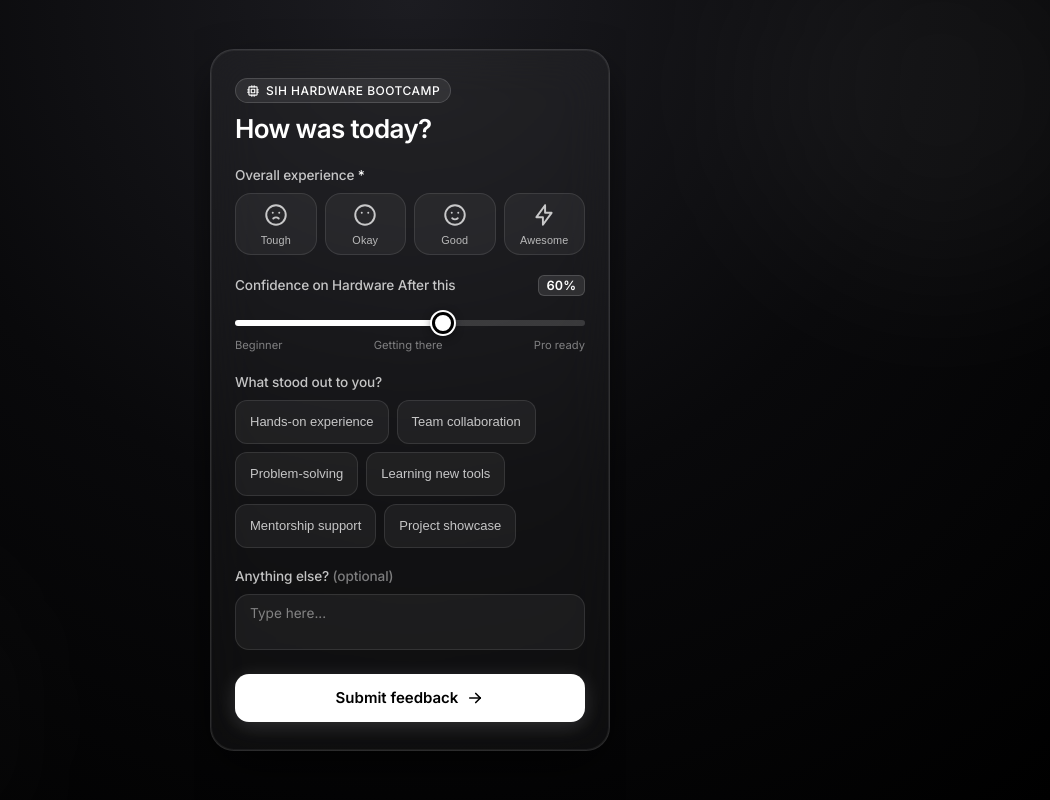
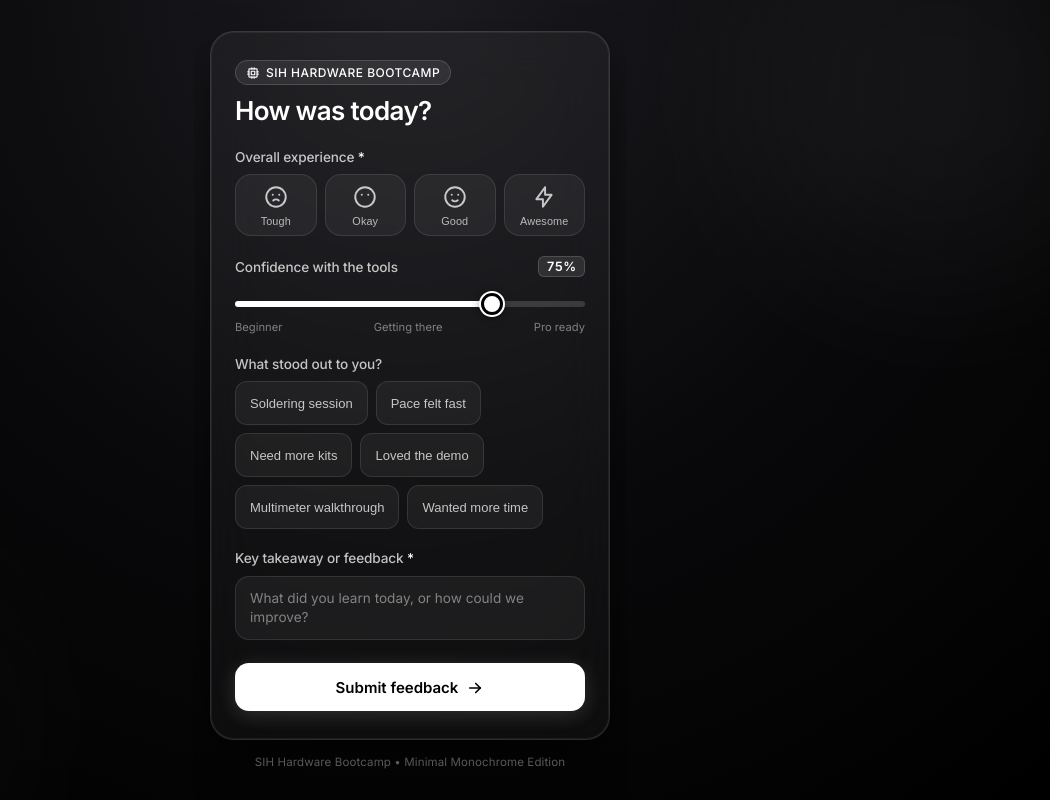
Before and after one commit to krreeshhh/sih-bootcamp-feedback, a Next.js app: page / in a window 1280 px wide. Shown: the whole page, without its empty margins (230-1280 px from the left). Built offline with nearby package versions, Linux system fonts and the light colour scheme; no server answers.

Commit message:
feat: make feedback comment section compulsory with suitable title and validation

```diff
--- a/app/globals.css
+++ b/app/globals.css
@@ -370,13 +370,14 @@ html, body {
 /* Comment Textarea */
 .comment-textarea {
   width: 100%;
-  min-height: 56px;
+  min-height: 64px;
   background: var(--glass-item-bg);
   border: 1px solid var(--glass-item-border);
   border-radius: 14px;
-  padding: 10px 14px;
+  padding: 12px 14px;
   font-family: inherit;
   font-size: 0.85rem;
+  line-height: 1.4;
   color: var(--text-primary);
   resize: none;
   outline: none;
@@ -391,6 +392,12 @@ html, body {
   background: rgba(255, 255, 255, 0.08);
   border-color: rgba(255, 255, 255, 0.5);
   box-shadow: 0 0 0 3px rgba(255, 255, 255, 0.08);
+}
+
+.textarea-error {
+  border-color: rgba(255, 255, 255, 0.6) !important;
+  background: rgba(255, 255, 255, 0.08) !important;
+  box-shadow: 0 0 0 2px rgba(255, 255, 255, 0.25) !important;
 }
 
 /* Submit Button */
--- a/app/page.tsx
+++ b/app/page.tsx
@@ -31,23 +31,24 @@ const RATING_OPTIONS: RatingOption[] = [
 ];
 
 const HIGHLIGHT_OPTIONS = [
-  "Hands-on experience",
-  "Team collaboration",
-  "Problem-solving",
-  "Learning new tools",
-  "Mentorship support",
-  "Project showcase",
+  "Soldering session",
+  "Pace felt fast",
+  "Need more kits",
+  "Loved the demo",
+  "Multimeter walkthrough",
+  "Wanted more time",
 ];
 
 export default function FeedbackFormPage() {
   const [rating, setRating] = useState<RatingType | null>(null);
-  const [confidence, setConfidence] = useState<number>(60);
+  const [confidence, setConfidence] = useState<number>(75);
   const [highlights, setHighlights] = useState<string[]>([]);
   const [comment, setComment] = useState<string>("");
   const [submitted, setSubmitted] = useState<boolean>(false);
   const [loading, setLoading] = useState<boolean>(false);
   const [errorMsg, setErrorMsg] = useState<string | null>(null);
   const [ratingError, setRatingError] = useState<boolean>(false);
+  const [commentError, setCommentError] = useState<boolean>(false);
 
   const toggleHighlight = (item: string) => {
     setHighlights((prev) =>
@@ -59,16 +60,25 @@ export default function FeedbackFormPage() {
     setRating(val);
     if (ratingError) {
       setRatingError(false);
-      setErrorMsg(null);
+      if (!commentError) setErrorMsg(null);
     }
   };
 
   const handleSubmit = async (e: React.FormEvent) => {
     e.preventDefault();
 
+    let hasError = false;
     if (!rating) {
       setRatingError(true);
-      setErrorMsg("Please select an overall rating to continue");
+      hasError = true;
+    }
+    if (!comment.trim()) {
+      setCommentError(true);
+      hasError = true;
+    }
+
+    if (hasError) {
+      setErrorMsg("Please complete the required fields marked with *");
       return;
     }
 
@@ -108,12 +118,13 @@ export default function FeedbackFormPage() {
 
   const handleReset = () => {
     setRating(null);
-    setConfidence(60);
+    setConfidence(75);
     setHighlights([]);
     setComment("");
     setSubmitted(false);
     setErrorMsg(null);
     setRatingError(false);
+    setCommentError(false);
   };
 
   // Dynamic monochrome slider background fill
@@ -197,7 +208,7 @@ export default function FeedbackFormPage() {
             <div className="form-section">
               <div className="section-label-row">
                 <label htmlFor="confidence-range" className="section-label" style={{ margin: 0 }}>
-                  Confidence on Hardware After this
+                  Confidence with the tools
                 </label>
                 <span className="slider-val-badge">{confidence}%</span>
               </div>
@@ -245,24 +256,36 @@ export default function FeedbackFormPage() {
               </div>
             </div>
 
-            {/* Anything Else */}
+            {/* Key Takeaway / Feedback (Compulsory) */}
             <div className="form-section">
               <label htmlFor="feedback-comment" className="section-label">
-                Anything else? <span style={{ color: "var(--text-muted)" }}>(optional)</span>
+                Key takeaway or feedback <span style={{ color: "#ffffff" }}>*</span>
               </label>
               <textarea
                 id="feedback-comment"
                 rows={2}
                 value={comment}
-                onChange={(e) => setComment(e.target.value)}
-                placeholder="Type here..."
-                className="comment-textarea"
+                onChange={(e) => {
+                  setComment(e.target.value);
+                  if (commentError && e.target.value.trim()) {
+                    setCommentError(false);
+                    if (!ratingError) setErrorMsg(null);
+                  }
+                }}
+                placeholder="What did you learn today, or how could we improve?"
+                className={`comment-textarea ${commentError ? "textarea-error" : ""}`}
                 maxLength={500}
               />
+              {commentError && (
+                <div className="error-text">
+                  <IconAlertCircle size={14} stroke={2} />
+                  <span>Please share your takeaway or suggestions</span>
+                </div>
+              )}
             </div>
 
             {/* Error banner if submission failed */}
-            {errorMsg && !ratingError && (
+            {errorMsg && !ratingError && !commentError && (
               <div className="error-text" style={{ marginBottom: "12px" }}>
                 <IconAlertCircle size={15} stroke={2} />
                 <span>{errorMsg}</span>
@@ -291,6 +314,10 @@ export default function FeedbackFormPage() {
           </form>
         )}
       </div>
+
+      <footer className="footer-text">
+        SIH Hardware Bootcamp • Minimal Monochrome Edition
+      </footer>
     </main>
   );
 }
```
